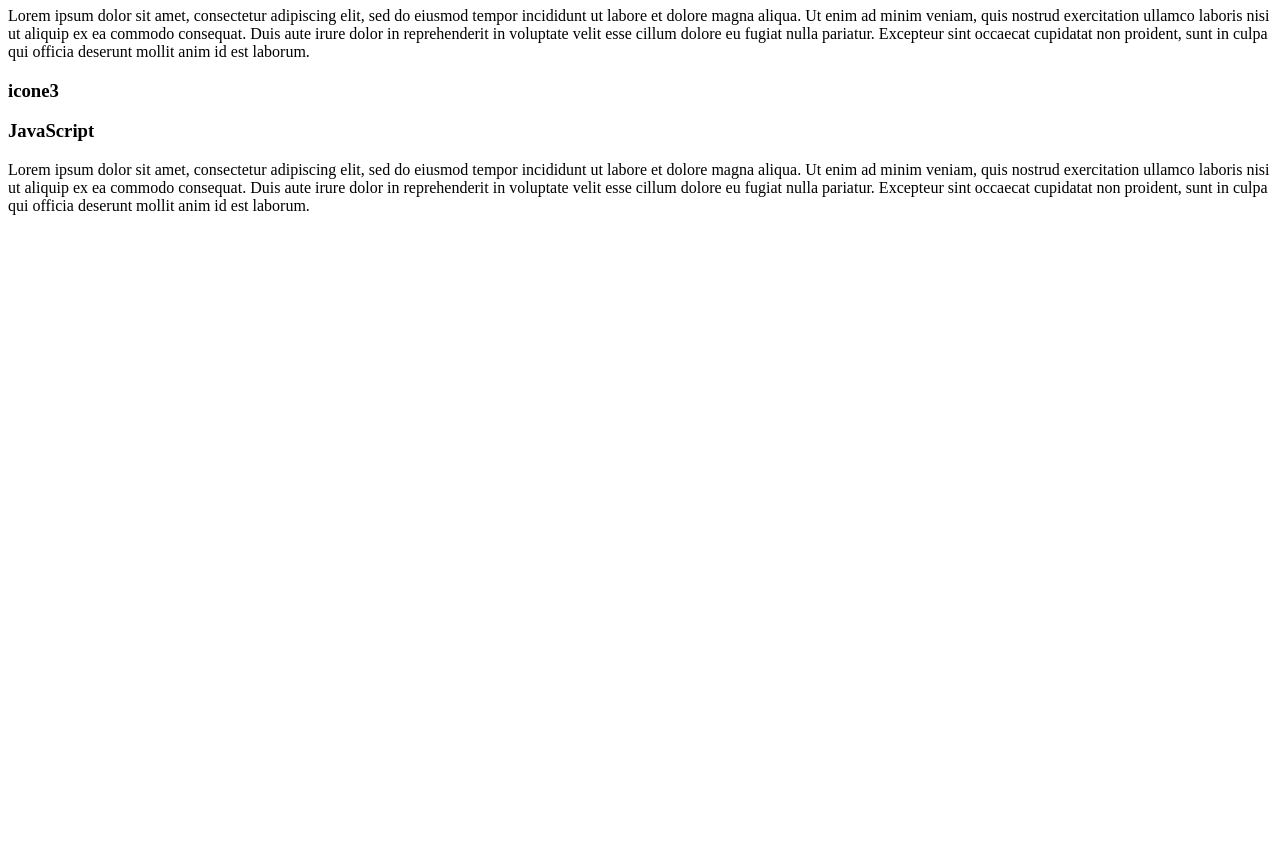
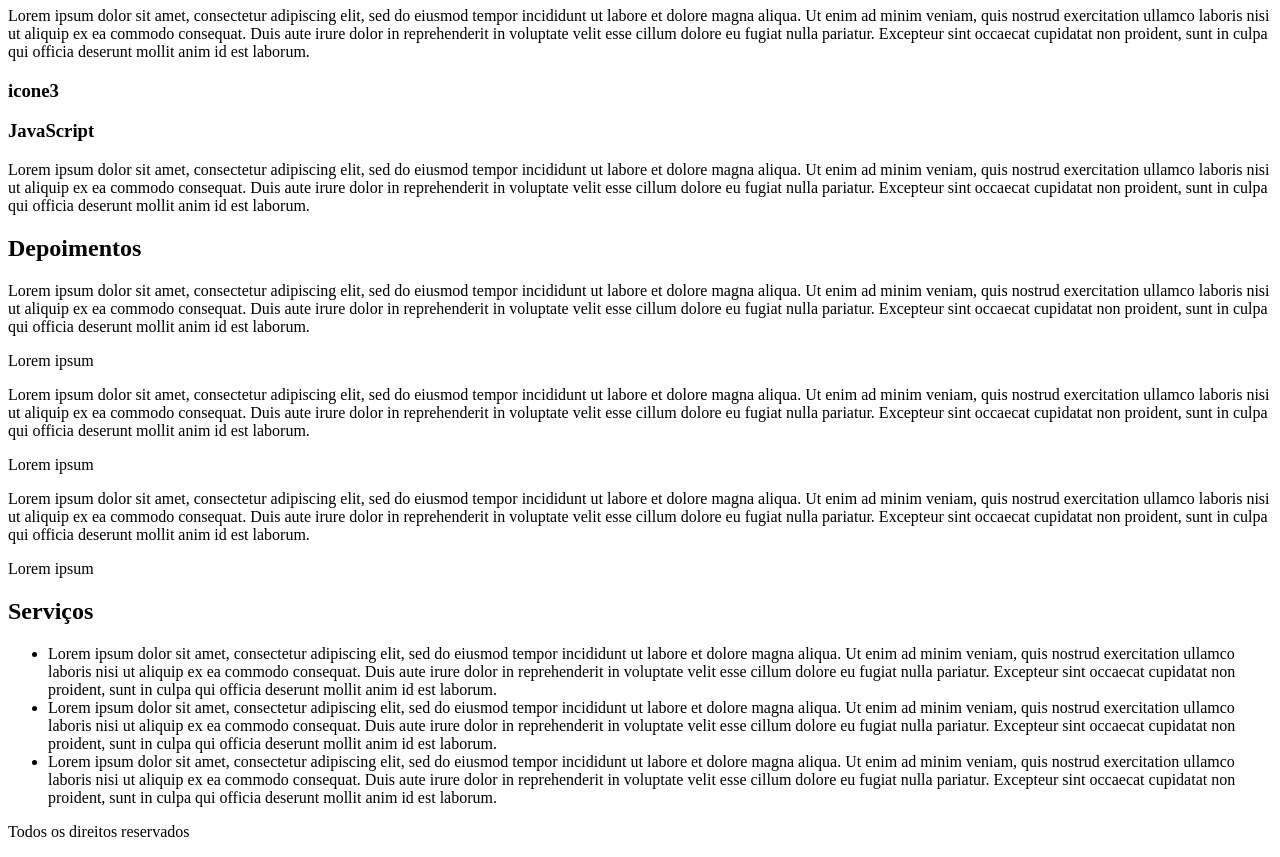
Before and after one commit to darlanRaimundo/Projeto_01, a PHP site: page / in a window 1280 px wide. Shown: the part 996-1853 px from the top of the page. Before the commit the page ends 1211 px from the top, so only its background shows below. Run offline with PHP 8.4, Linux system fonts and the light colour scheme.

Commit message:
Update index.php

```diff
--- a/index.php
+++ b/index.php
@@ -9,6 +9,7 @@
 </head>
 <body>
     <header>
+
         <div class="center">
             <div class="logo">Logomarca</div>
             <nav class="desktop">
@@ -28,9 +29,11 @@
                 </ul>
             </nav>
         </div>
+
     </header>
 
     <section class="banner-principal">
+
         <div class="center">
             <form action="">
                 <h2>Qual seu melhor e-mail?</h2>
@@ -38,9 +41,11 @@
                 <input type="submit" name="acao" value="Cadastrar!" />
             </form>
         </div>
+
     </section>
 
     <section class="descricao-autor">
+
         <div class="center">
             <div class="w50">
                 <h2>Darlan Raimundo dos Santos</h2>
@@ -51,11 +56,13 @@
                 <img src="images/foto.png" alt="">
             </div>
         </div>
+
     </section>
 
     <section class="especialidades">
-        <h2 class="title">Especialidades</h2>
+
         <div class="center">
+            <h2 class="title">Especialidades</h2>
             <div class="box-especialidade">
                 <h3>icone1</h3>
                 <h3>CSS3</h3>
@@ -72,7 +79,49 @@
                 <p>Lorem ipsum dolor sit amet, consectetur adipiscing elit, sed do eiusmod tempor incididunt ut labore et dolore magna aliqua. Ut enim ad minim veniam, quis nostrud exercitation ullamco laboris nisi ut aliquip ex ea commodo consequat. Duis aute irure dolor in reprehenderit in voluptate velit esse cillum dolore eu fugiat nulla pariatur. Excepteur sint occaecat cupidatat non proident, sunt in culpa qui officia deserunt mollit anim id est laborum.</p>
             </div>
         </div>
+
     </section>
 
+    <section class="extras">
+
+        <div class="center">
+
+            <div class="w50">
+                <h2 class="title">Depoimentos</h2>
+                <div class="depoimento-single">
+                    <p>Lorem ipsum dolor sit amet, consectetur adipiscing elit, sed do eiusmod tempor incididunt ut labore et dolore magna aliqua. Ut enim ad minim veniam, quis nostrud exercitation ullamco laboris nisi ut aliquip ex ea commodo consequat. Duis aute irure dolor in reprehenderit in voluptate velit esse cillum dolore eu fugiat nulla pariatur. Excepteur sint occaecat cupidatat non proident, sunt in culpa qui officia deserunt mollit anim id est laborum.</p>
+                    <p class="nome-autor">Lorem ipsum</p>
+                </div>
+                <div class="depoimento-single">
+                    <p>Lorem ipsum dolor sit amet, consectetur adipiscing elit, sed do eiusmod tempor incididunt ut labore et dolore magna aliqua. Ut enim ad minim veniam, quis nostrud exercitation ullamco laboris nisi ut aliquip ex ea commodo consequat. Duis aute irure dolor in reprehenderit in voluptate velit esse cillum dolore eu fugiat nulla pariatur. Excepteur sint occaecat cupidatat non proident, sunt in culpa qui officia deserunt mollit anim id est laborum.</p>
+                    <p class="nome-autor">Lorem ipsum</p>
+                </div>
+                <div class="depoimento-single">
+                    <p>Lorem ipsum dolor sit amet, consectetur adipiscing elit, sed do eiusmod tempor incididunt ut labore et dolore magna aliqua. Ut enim ad minim veniam, quis nostrud exercitation ullamco laboris nisi ut aliquip ex ea commodo consequat. Duis aute irure dolor in reprehenderit in voluptate velit esse cillum dolore eu fugiat nulla pariatur. Excepteur sint occaecat cupidatat non proident, sunt in culpa qui officia deserunt mollit anim id est laborum.</p>
+                    <p class="nome-autor">Lorem ipsum</p>
+                </div>
+            </div>
+
+            <div class="w50">
+                <h2 class="title">Serviços</h2>
+                <div class="servicos">
+                    <ul>
+                        <li>Lorem ipsum dolor sit amet, consectetur adipiscing elit, sed do eiusmod tempor incididunt ut labore et dolore magna aliqua. Ut enim ad minim veniam, quis nostrud exercitation ullamco laboris nisi ut aliquip ex ea commodo consequat. Duis aute irure dolor in reprehenderit in voluptate velit esse cillum dolore eu fugiat nulla pariatur. Excepteur sint occaecat cupidatat non proident, sunt in culpa qui officia deserunt mollit anim id est laborum.</li>
+                        <li>Lorem ipsum dolor sit amet, consectetur adipiscing elit, sed do eiusmod tempor incididunt ut labore et dolore magna aliqua. Ut enim ad minim veniam, quis nostrud exercitation ullamco laboris nisi ut aliquip ex ea commodo consequat. Duis aute irure dolor in reprehenderit in voluptate velit esse cillum dolore eu fugiat nulla pariatur. Excepteur sint occaecat cupidatat non proident, sunt in culpa qui officia deserunt mollit anim id est laborum.</li>
+                        <li>Lorem ipsum dolor sit amet, consectetur adipiscing elit, sed do eiusmod tempor incididunt ut labore et dolore magna aliqua. Ut enim ad minim veniam, quis nostrud exercitation ullamco laboris nisi ut aliquip ex ea commodo consequat. Duis aute irure dolor in reprehenderit in voluptate velit esse cillum dolore eu fugiat nulla pariatur. Excepteur sint occaecat cupidatat non proident, sunt in culpa qui officia deserunt mollit anim id est laborum.</li>
+                    </ul>
+                </div>
+            </div>
+
+        </div>
+
+    </section>
+
+    <footer>
+        <div class="center">
+            <p>Todos os direitos reservados</p>
+        </div>
+
+    </footer>
 </body>
 </html>
```
